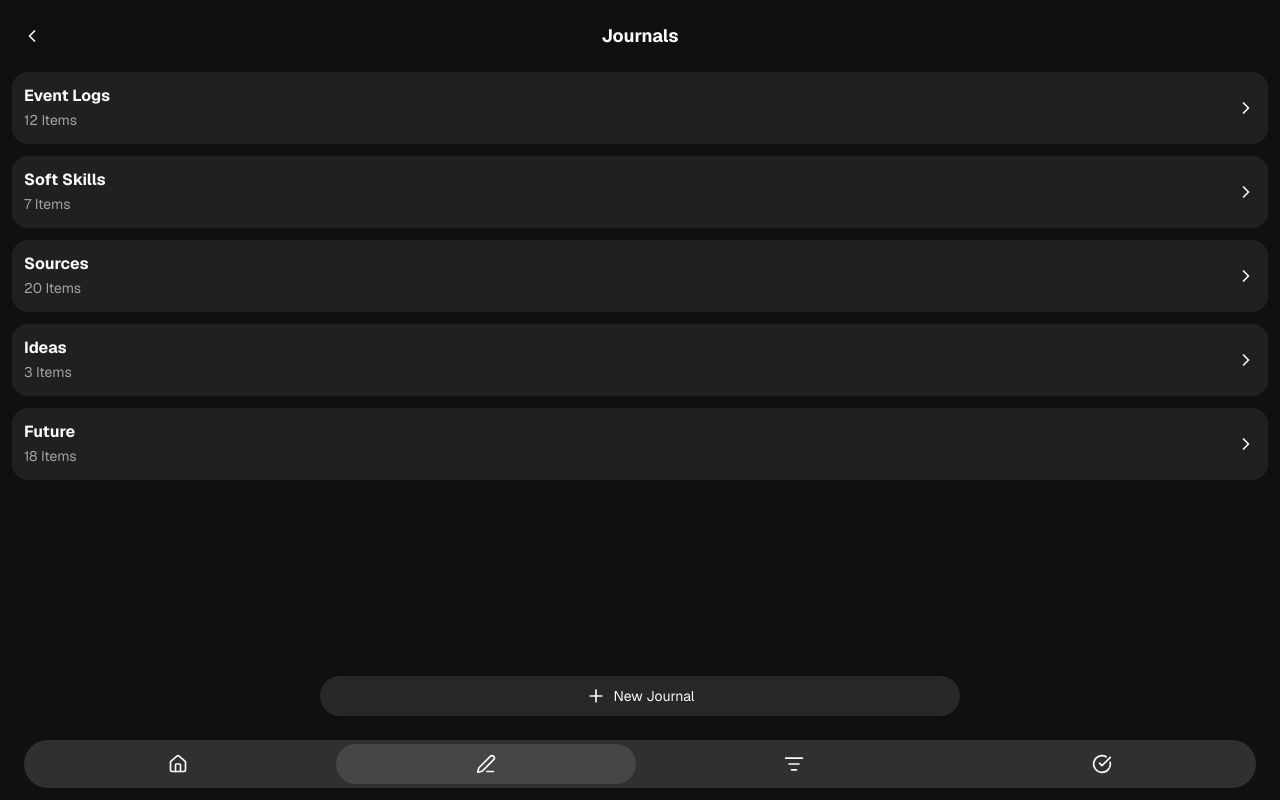
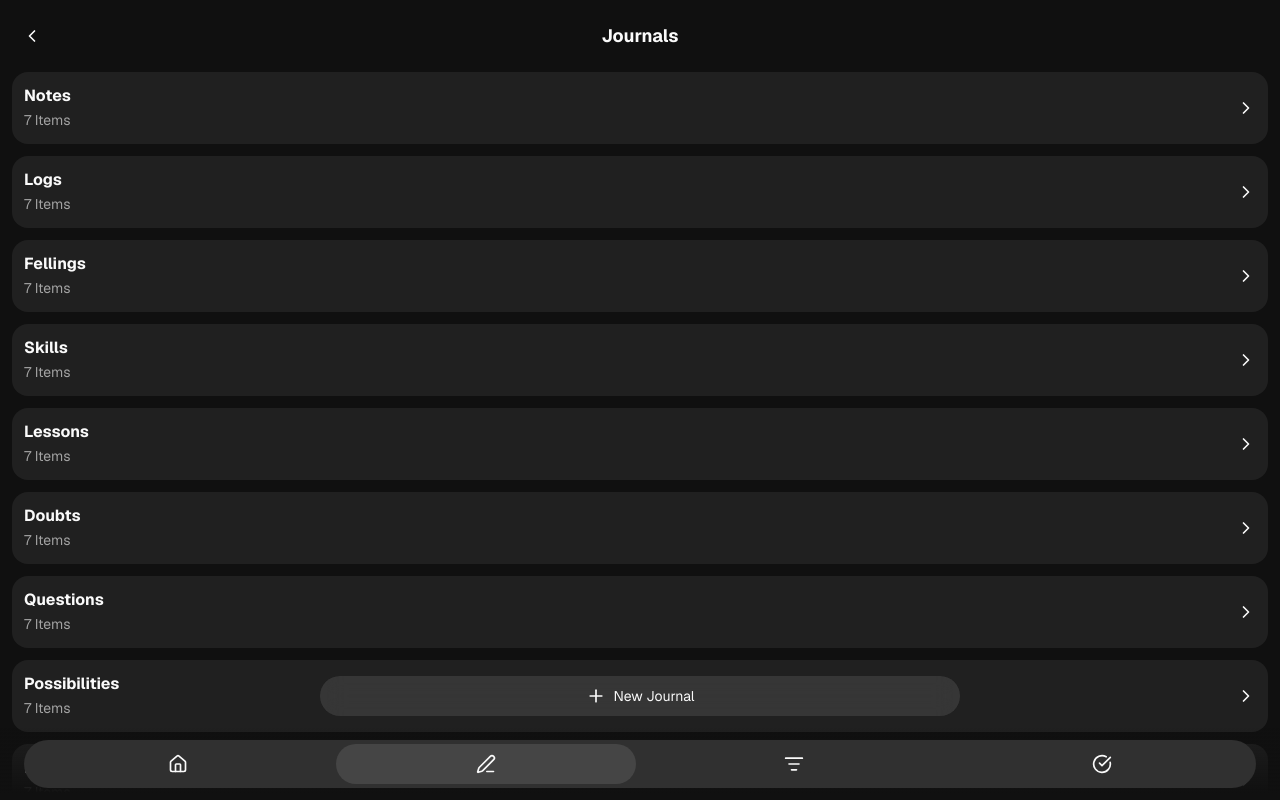
Before and after one commit to FarzadVav/Life-OS-APP, a Next.js app: page /journals in a window 1280 px wide. Shown: the top 800 px of the page. Built offline with nearby package versions, Linux system fonts and the light colour scheme.

Commit message:
fix journals page

```diff
--- a/app/(user)/journals/event-logs/page.tsx
+++ /dev/null
@@ -1,30 +0,0 @@
-import TopBar from "@/features/general/components/static/TopBar/TopBar";
-import CreateBtn from "@/features/general/components/module/CreateBtn/CreateBtn";
-import PageWrapper from "@/features/general/components/static/PageWrapper/PageWrapper";
-import PageItemsWrapper from "@/features/general/components/static/PageItemsWrapper/PageItemsWrapper";
-
-function EventLogsPage() {
-  return (
-    <PageWrapper>
-      <TopBar>
-        <TopBar.Title asTitle>Event Logs</TopBar.Title>
-        <TopBar.Btn backIcon href="/journals" position="left" />
-      </TopBar>
-
-      <PageItemsWrapper>
-        <p>
-          Lorem ipsum dolor sit amet consectetur adipisicing elit. Cupiditate
-          aliquid fugiat sapiente libero perspiciatis? Voluptatum quo quibusdam
-          at voluptas distinctio minima impedit? At facere possimus debitis
-          omnis nisi reprehenderit voluptatem?
-        </p>
-
-        <CreateBtn withPlusIcon href="/journals/new?type=event-logs">
-          New Event Log
-        </CreateBtn>
-      </PageItemsWrapper>
-    </PageWrapper>
-  );
-}
-
-export default EventLogsPage;
--- a/app/(user)/journals/future/page.tsx
+++ /dev/null
@@ -1,30 +0,0 @@
-import TopBar from "@/features/general/components/static/TopBar/TopBar";
-import CreateBtn from "@/features/general/components/module/CreateBtn/CreateBtn";
-import PageWrapper from "@/features/general/components/static/PageWrapper/PageWrapper";
-import PageItemsWrapper from "@/features/general/components/static/PageItemsWrapper/PageItemsWrapper";
-
-function FuturePage() {
-  return (
-    <PageWrapper>
-      <TopBar>
-        <TopBar.Title asTitle>Future</TopBar.Title>
-        <TopBar.Btn backIcon href="/journals" position="left" />
-      </TopBar>
-
-      <PageItemsWrapper>
-        <p>
-          Lorem ipsum dolor sit amet consectetur adipisicing elit. Cupiditate
-          aliquid fugiat sapiente libero perspiciatis? Voluptatum quo quibusdam
-          at voluptas distinctio minima impedit? At facere possimus debitis
-          omnis nisi reprehenderit voluptatem?
-        </p>
-
-        <CreateBtn withPlusIcon href="/journals/new?type=future">
-          New Future
-        </CreateBtn>
-      </PageItemsWrapper>
-    </PageWrapper>
-  );
-}
-
-export default FuturePage;
--- a/app/(user)/journals/ideas/page.tsx
+++ /dev/null
@@ -1,30 +0,0 @@
-import TopBar from "@/features/general/components/static/TopBar/TopBar";
-import CreateBtn from "@/features/general/components/module/CreateBtn/CreateBtn";
-import PageWrapper from "@/features/general/components/static/PageWrapper/PageWrapper";
-import PageItemsWrapper from "@/features/general/components/static/PageItemsWrapper/PageItemsWrapper";
-
-function IdeasPage() {
-  return (
-    <PageWrapper>
-      <TopBar>
-        <TopBar.Title asTitle>Ideas</TopBar.Title>
-        <TopBar.Btn backIcon href="/journals" position="left" />
-      </TopBar>
-
-      <PageItemsWrapper>
-        <p>
-          Lorem ipsum dolor sit amet consectetur adipisicing elit. Cupiditate
-          aliquid fugiat sapiente libero perspiciatis? Voluptatum quo quibusdam
-          at voluptas distinctio minima impedit? At facere possimus debitis
-          omnis nisi reprehenderit voluptatem?
-        </p>
-
-        <CreateBtn withPlusIcon href="/journals/new?type=ideas">
-          New Idea
-        </CreateBtn>
-      </PageItemsWrapper>
-    </PageWrapper>
-  );
-}
-
-export default IdeasPage;
--- /dev/null
+++ b/app/(user)/journals/items/page.tsx
@@ -0,0 +1,23 @@
+import { NextPageProps } from "@/features/general/lib/types";
+import TopBar from "@/features/general/components/static/TopBar/TopBar";
+import CreateBtn from "@/features/general/components/module/CreateBtn/CreateBtn";
+import PageWrapper from "@/features/general/components/static/PageWrapper/PageWrapper";
+
+async function JournalItemsPage({ searchParams }: NextPageProps) {
+  const sp = await searchParams;
+
+  return (
+    <PageWrapper>
+      <TopBar>
+        <TopBar.Title asTitle>{sp.type}</TopBar.Title>
+        <TopBar.Btn backIcon href="/journals" position="left" />
+      </TopBar>
+
+      <CreateBtn withPlusIcon href={`/journals/new?type=${sp.type}`}>
+        New {sp.type}
+      </CreateBtn>
+    </PageWrapper>
+  );
+}
+
+export default JournalItemsPage;
--- a/app/(user)/journals/page.tsx
+++ b/app/(user)/journals/page.tsx
@@ -1,6 +1,7 @@
 import Link from "next/link";
 import { ChevronRightIcon } from "lucide-react";
 
+import { JOURNAL_TYPES } from "@/features/journals/constants";
 import TopBar from "@/features/general/components/static/TopBar/TopBar";
 import CreateBtn from "@/features/general/components/module/CreateBtn/CreateBtn";
 import PageWrapper from "@/features/general/components/static/PageWrapper/PageWrapper";
@@ -15,56 +16,19 @@ function JournalsPage() {
       </TopBar>
 
       <PageItemsWrapper>
+        {Object.keys(JOURNAL_TYPES).map((item) => (
           <Link
-          href={"/journals/event-logs"}
+            key={item}
+            href={`/journals/items?type=${item}`}
             className="w-full flex items-center justify-between gap-3 p-3 rounded-component bg-card"
           >
             <div>
-            <p className="font-bold">Event Logs</p>
-            <span className="sub-text">12 Items</span>
-          </div>
-          <ChevronRightIcon className="size-5" />
-        </Link>
-        <Link
-          href={"/journals/soft-skills"}
-          className="w-full flex items-center justify-between gap-3 p-3 rounded-component bg-card"
-        >
-          <div>
-            <p className="font-bold">Soft Skills</p>
+              <p className="font-bold">{item}</p>
               <span className="sub-text">7 Items</span>
             </div>
             <ChevronRightIcon className="size-5" />
           </Link>
-        <Link
-          href={"/journals/sources"}
-          className="w-full flex items-center justify-between gap-3 p-3 rounded-component bg-card"
-        >
-          <div>
-            <p className="font-bold">Sources</p>
-            <span className="sub-text">20 Items</span>
-          </div>
-          <ChevronRightIcon className="size-5" />
-        </Link>
-        <Link
-          href={"/journals/ideas"}
-          className="w-full flex items-center justify-between gap-3 p-3 rounded-component bg-card"
-        >
-          <div>
-            <p className="font-bold">Ideas</p>
-            <span className="sub-text">3 Items</span>
-          </div>
-          <ChevronRightIcon className="size-5" />
-        </Link>
-        <Link
-          href={"/journals/future"}
-          className="w-full flex items-center justify-between gap-3 p-3 rounded-component bg-card"
-        >
-          <div>
-            <p className="font-bold">Future</p>
-            <span className="sub-text">18 Items</span>
-          </div>
-          <ChevronRightIcon className="size-5" />
-        </Link>
+        ))}
 
         <CreateBtn withPlusIcon href="/journals/new">
           New Journal
--- a/app/(user)/journals/soft-skills/page.tsx
+++ /dev/null
@@ -1,30 +0,0 @@
-import TopBar from "@/features/general/components/static/TopBar/TopBar";
-import CreateBtn from "@/features/general/components/module/CreateBtn/CreateBtn";
-import PageWrapper from "@/features/general/components/static/PageWrapper/PageWrapper";
-import PageItemsWrapper from "@/features/general/components/static/PageItemsWrapper/PageItemsWrapper";
-
-function SoftSkillsPage() {
-  return (
-    <PageWrapper>
-      <TopBar>
-        <TopBar.Title asTitle>Soft Skills</TopBar.Title>
-        <TopBar.Btn backIcon href="/journals" position="left" />
-      </TopBar>
-
-      <PageItemsWrapper>
-        <p>
-          Lorem ipsum dolor sit amet consectetur adipisicing elit. Cupiditate
-          aliquid fugiat sapiente libero perspiciatis? Voluptatum quo quibusdam
-          at voluptas distinctio minima impedit? At facere possimus debitis
-          omnis nisi reprehenderit voluptatem?
-        </p>
-
-        <CreateBtn withPlusIcon href="/journals/new?type=soft-skills">
-          New Soft Skill
-        </CreateBtn>
-      </PageItemsWrapper>
-    </PageWrapper>
-  );
-}
-
-export default SoftSkillsPage;
--- a/app/(user)/journals/sources/page.tsx
+++ /dev/null
@@ -1,30 +0,0 @@
-import TopBar from "@/features/general/components/static/TopBar/TopBar";
-import CreateBtn from "@/features/general/components/module/CreateBtn/CreateBtn";
-import PageWrapper from "@/features/general/components/static/PageWrapper/PageWrapper";
-import PageItemsWrapper from "@/features/general/components/static/PageItemsWrapper/PageItemsWrapper";
-
-function EventLogsPage() {
-  return (
-    <PageWrapper>
-      <TopBar>
-        <TopBar.Title asTitle>Sources</TopBar.Title>
-        <TopBar.Btn backIcon href="/journals" position="left" />
-      </TopBar>
-
-      <PageItemsWrapper>
-        <p>
-          Lorem ipsum dolor sit amet consectetur adipisicing elit. Cupiditate
-          aliquid fugiat sapiente libero perspiciatis? Voluptatum quo quibusdam
-          at voluptas distinctio minima impedit? At facere possimus debitis
-          omnis nisi reprehenderit voluptatem?
-        </p>
-
-        <CreateBtn withPlusIcon href="/journals/new?type=sources">
-          New Source
-        </CreateBtn>
-      </PageItemsWrapper>
-    </PageWrapper>
-  );
-}
-
-export default EventLogsPage;
--- a/app/(user)/page.tsx
+++ b/app/(user)/page.tsx
@@ -1,11 +1,11 @@
-import { RotateCcwClockIcon, SearchIcon, UserIcon } from "lucide-react";
+import Link from "next/link";
+import { SearchIcon, SquareTextIcon, UserIcon } from "lucide-react";
 
 import TopBar from "@/features/general/components/static/TopBar/TopBar";
+import { Button } from "@/features/general/components/ui/Button/Button";
 import CreateBtn from "@/features/general/components/module/CreateBtn/CreateBtn";
 import PageWrapper from "@/features/general/components/static/PageWrapper/PageWrapper";
 import PageItemsWrapper from "@/features/general/components/static/PageItemsWrapper/PageItemsWrapper";
-import { Button } from "@/features/general/components/ui/Button/Button";
-import Link from "next/link";
 
 function UserHomePage() {
   return (
@@ -41,11 +41,11 @@ function UserHomePage() {
           variant={"soft"}
           color={"foreground"}
           nativeButton={false}
-          render={<Link href={"/history"} />}
           className={"mx-auto min-w-1/2 mt-3"}
+          render={<Link href={"/journals/items?type=notes"} />}
         >
-          <RotateCcwClockIcon />
-          <span>History</span>
+          <SquareTextIcon />
+          <span>Notes</span>
         </Button>
 
         <CreateBtn withPlusIcon>New Todo</CreateBtn>
--- /dev/null
+++ b/features/journals/constants.ts
@@ -0,0 +1,17 @@
+import { JournalTypes } from "./types";
+
+export const JOURNAL_TYPES: Record<JournalTypes, JournalTypes> = {
+  Notes: "Notes",
+  Logs: "Logs",
+  Fellings: "Fellings",
+  Skills: "Skills",
+  Lessons: "Lessons",
+  Doubts: "Doubts",
+  Questions: "Questions",
+  Possibilities: "Possibilities",
+  Ideas: "Ideas",
+  Playbooks: "Playbooks",
+  Knowledge: "Knowledge",
+  Pendings: "Pendings",
+  Wishes: "Wishes",
+};
--- /dev/null
+++ b/features/journals/types.ts
@@ -0,0 +1,14 @@
+export type JournalTypes =
+  | "Notes"
+  | "Logs"
+  | "Fellings"
+  | "Skills"
+  | "Lessons"
+  | "Doubts"
+  | "Questions"
+  | "Possibilities"
+  | "Ideas"
+  | "Playbooks"
+  | "Knowledge"
+  | "Pendings"
+  | "Wishes";
```
Also changed, not shown: features/general/lib/types.ts (+6 -1 lines). Lines whose indentation alone changed are shown as unchanged.
